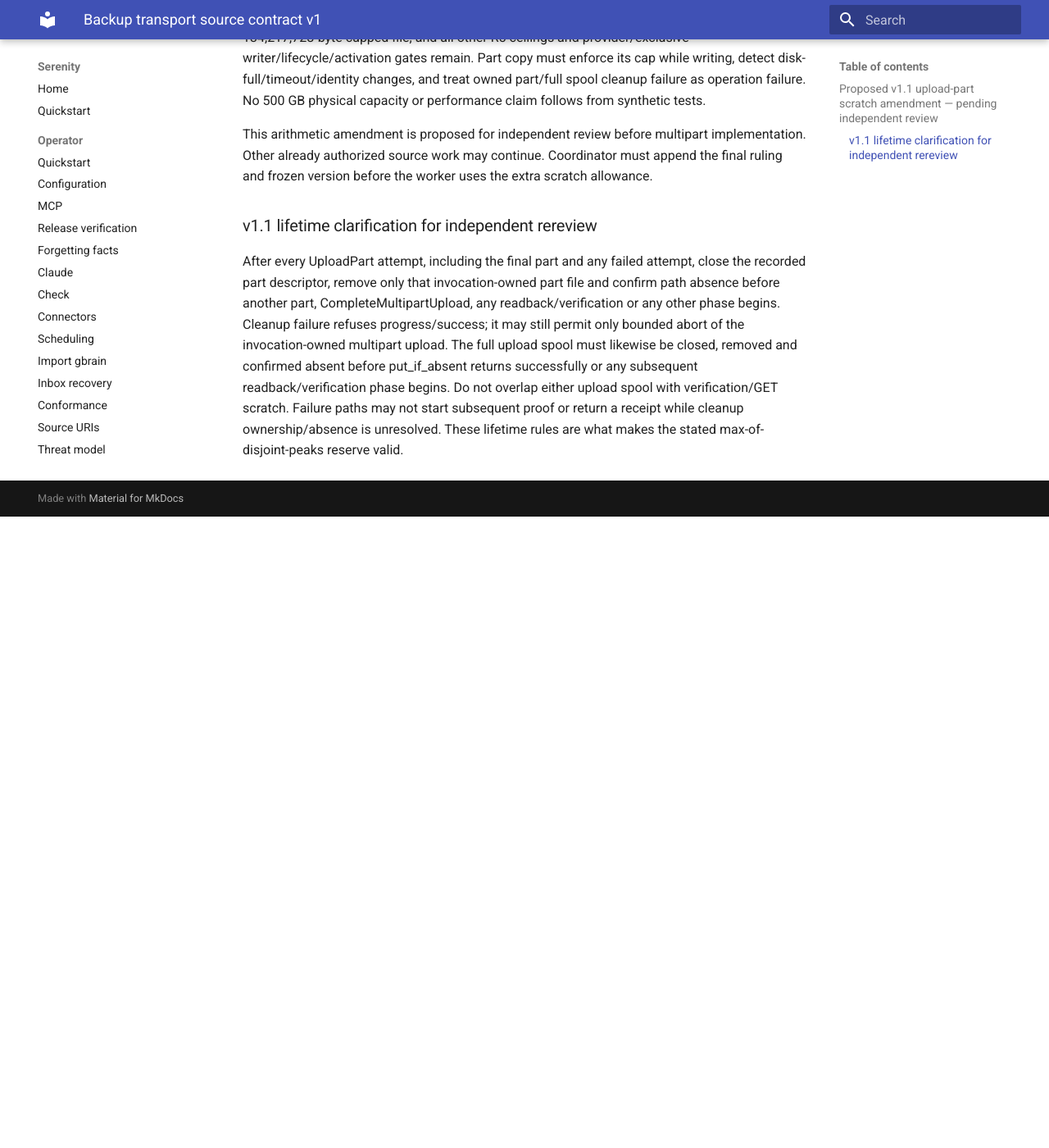
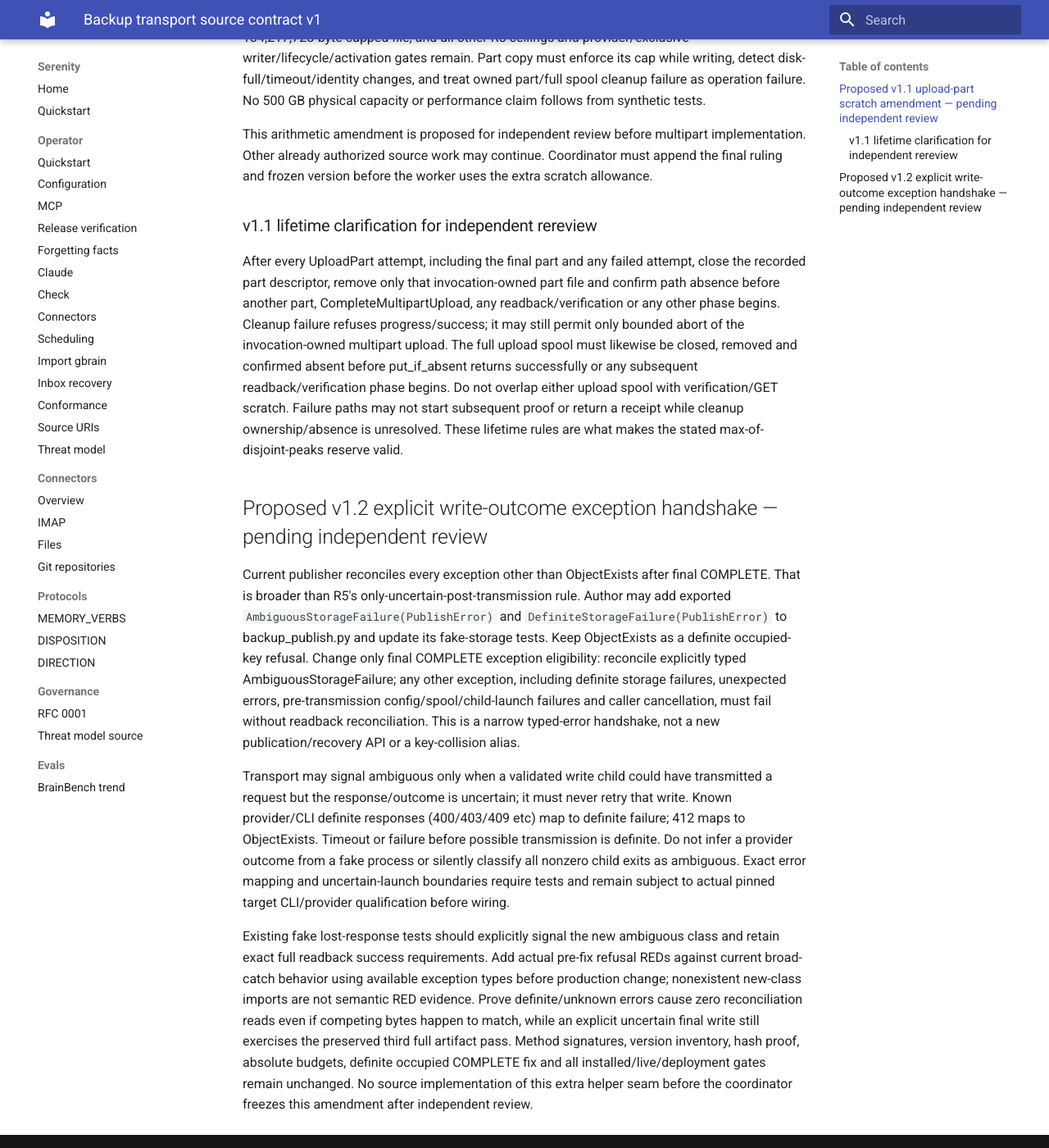
Before and after one commit to sirerun/serenity, an MkDocs documentation site: the page built from docs/plans/t23-52-backup-transport-source-assignment-2026-10-02.md, in a window 1280 px wide and 1400 px high, scrolled down 1818 px. Shown: the whole window at 82% size. Built offline with MkDocs 1.6.1 and Material for MkDocs 9.7.7, drawn with Linux system fonts in a browser that asks for light colours; before the commit the page ends 2448 px from its top, so only the background shows below that.

Commit message:
docs: propose explicit ambiguous publication outcome handshake

```diff
--- a/docs/plans/t23-52-backup-transport-source-assignment-2026-10-02.md
+++ b/docs/plans/t23-52-backup-transport-source-assignment-2026-10-02.md
@@ -25,3 +25,11 @@
 ### v1.1 lifetime clarification for independent rereview
 
 After every UploadPart attempt, including the final part and any failed attempt, close the recorded part descriptor, remove only that invocation-owned part file and confirm path absence before another part, CompleteMultipartUpload, any readback/verification or any other phase begins. Cleanup failure refuses progress/success; it may still permit only bounded abort of the invocation-owned multipart upload. The full upload spool must likewise be closed, removed and confirmed absent before put_if_absent returns successfully or any subsequent readback/verification phase begins. Do not overlap either upload spool with verification/GET scratch. Failure paths may not start subsequent proof or return a receipt while cleanup ownership/absence is unresolved. These lifetime rules are what makes the stated max-of-disjoint-peaks reserve valid.
+
+## Proposed v1.2 explicit write-outcome exception handshake — pending independent review
+
+Current publisher reconciles every exception other than ObjectExists after final COMPLETE. That is broader than R5's only-uncertain-post-transmission rule. Author may add exported `AmbiguousStorageFailure(PublishError)` and `DefiniteStorageFailure(PublishError)` to backup_publish.py and update its fake-storage tests. Keep ObjectExists as a definite occupied-key refusal. Change only final COMPLETE exception eligibility: reconcile explicitly typed AmbiguousStorageFailure; any other exception, including definite storage failures, unexpected errors, pre-transmission config/spool/child-launch failures and caller cancellation, must fail without readback reconciliation. This is a narrow typed-error handshake, not a new publication/recovery API or a key-collision alias.
+
+Transport may signal ambiguous only when a validated write child could have transmitted a request but the response/outcome is uncertain; it must never retry that write. Known provider/CLI definite responses (400/403/409 etc) map to definite failure; 412 maps to ObjectExists. Timeout or failure before possible transmission is definite. Do not infer a provider outcome from a fake process or silently classify all nonzero child exits as ambiguous. Exact error mapping and uncertain-launch boundaries require tests and remain subject to actual pinned target CLI/provider qualification before wiring.
+
+Existing fake lost-response tests should explicitly signal the new ambiguous class and retain exact full readback success requirements. Add actual pre-fix refusal REDs against current broad-catch behavior using available exception types before production change; nonexistent new-class imports are not semantic RED evidence. Prove definite/unknown errors cause zero reconciliation reads even if competing bytes happen to match, while an explicit uncertain final write still exercises the preserved third full artifact pass. Method signatures, version inventory, hash proof, absolute budgets, definite occupied COMPLETE fix and all installed/live/deployment gates remain unchanged. No source implementation of this extra helper seam before the coordinator freezes this amendment after independent review.
```
